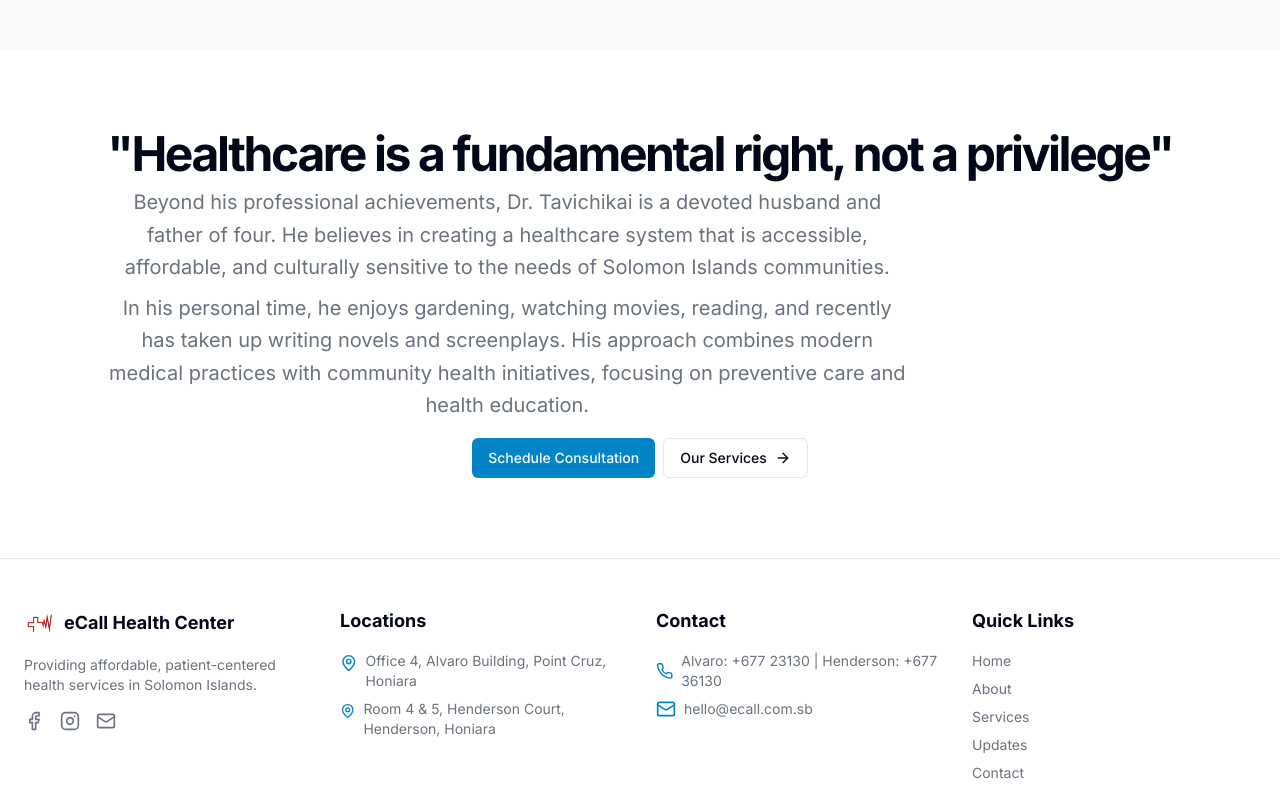
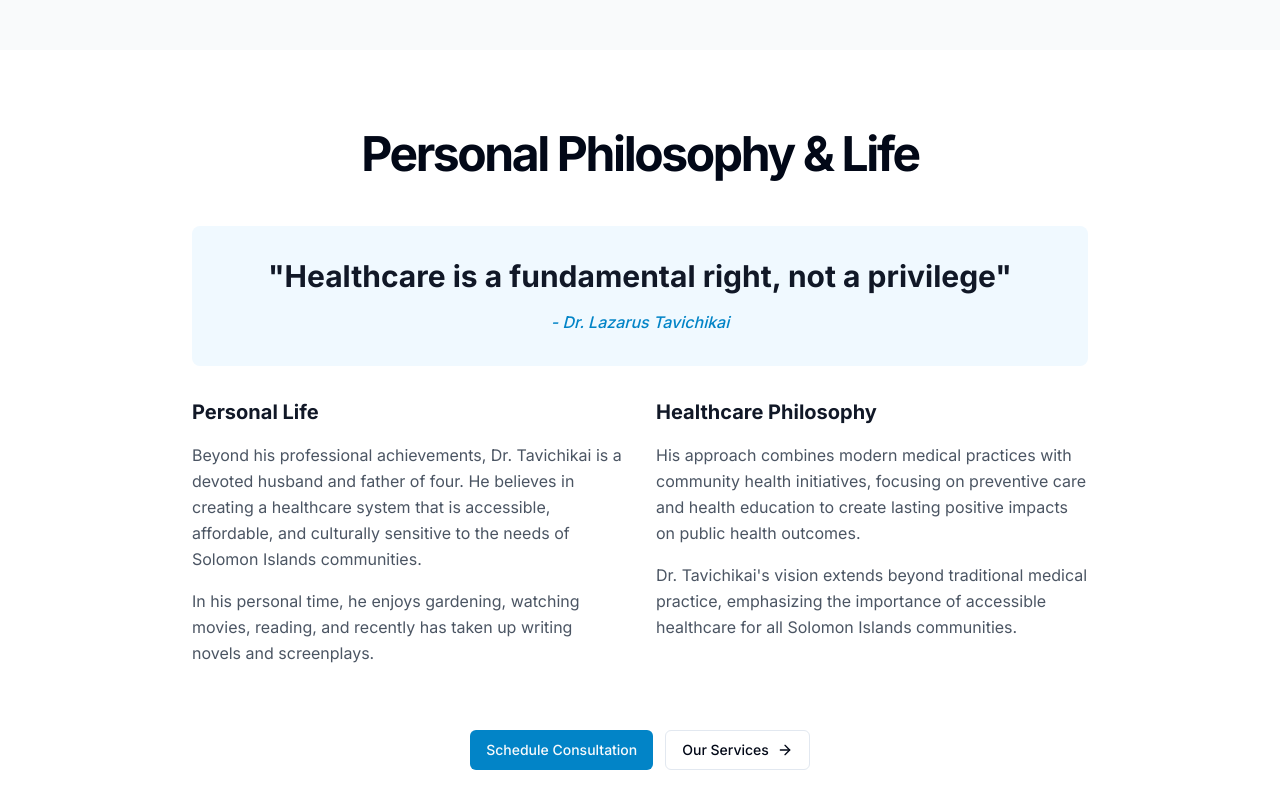
Before and after one commit to brianitsup/new-ecall-website, a Next.js app: page /about/dr-lazarus-tavichikai in a window 1280 px wide. Shown: the part 3240-4040 px from the top of the page. Built offline with nearby package versions, Linux system fonts and the light colour scheme.

Commit message:
refactor: improve Personal Life & Philosophy section layout
Left-align text, restructure with grid, and enhance typography.

Co-authored-by: null <119980253+brianitsup@users.noreply.github.com>

```diff
--- a/app/(public)/about/dr-lazarus-tavichikai/page.tsx
+++ b/app/(public)/about/dr-lazarus-tavichikai/page.tsx
@@ -348,23 +348,53 @@ export default function DrLazarusTavichikaiPage() {
       {/* Personal Life & Philosophy */}
       <section className="w-full py-12 md:py-16 lg:py-20">
         <div className="container px-4 md:px-6">
-          <div className="flex flex-col items-center justify-center space-y-4 text-center">
-            <div className="space-y-2">
-              <h2 className="text-3xl font-bold tracking-tighter sm:text-4xl md:text-5xl">
+          <div className="mx-auto max-w-4xl">
+            <div className="text-center mb-12">
+              <h2 className="text-3xl font-bold tracking-tighter sm:text-4xl md:text-5xl mb-4">
+                Personal Philosophy & Life
+              </h2>
+            </div>
+
+            <div className="space-y-8">
+              {/* Quote Section */}
+              <div className="bg-sky-50 rounded-lg p-8 text-center">
+                <blockquote className="text-2xl md:text-3xl font-bold text-gray-900 mb-4">
                   "Healthcare is a fundamental right, not a privilege"
-              </h2>
-              <p className="max-w-[800px] text-gray-500 md:text-xl/relaxed lg:text-base/relaxed xl:text-xl/relaxed">
+                </blockquote>
+                <cite className="text-sky-600 font-medium">- Dr. Lazarus Tavichikai</cite>
+              </div>
+
+              {/* Content Grid */}
+              <div className="grid gap-8 md:grid-cols-2">
+                <div className="space-y-4">
+                  <h3 className="text-xl font-bold text-gray-900">Personal Life</h3>
+                  <p className="text-gray-600 leading-relaxed">
                     Beyond his professional achievements, Dr. Tavichikai is a devoted husband and father of four. He
-                believes in creating a healthcare system that is accessible, affordable, and culturally sensitive to the
-                needs of Solomon Islands communities.
+                    believes in creating a healthcare system that is accessible, affordable, and culturally sensitive to
+                    the needs of Solomon Islands communities.
                   </p>
-              <p className="max-w-[800px] text-gray-500 md:text-xl/relaxed lg:text-base/relaxed xl:text-xl/relaxed">
-                In his personal time, he enjoys gardening, watching movies, reading, and recently has taken up writing
-                novels and screenplays. His approach combines modern medical practices with community health
-                initiatives, focusing on preventive care and health education.
+                  <p className="text-gray-600 leading-relaxed">
+                    In his personal time, he enjoys gardening, watching movies, reading, and recently has taken up
+                    writing novels and screenplays.
                   </p>
                 </div>
-            <div className="flex flex-col gap-2 min-[400px]:flex-row">
+
+                <div className="space-y-4">
+                  <h3 className="text-xl font-bold text-gray-900">Healthcare Philosophy</h3>
+                  <p className="text-gray-600 leading-relaxed">
+                    His approach combines modern medical practices with community health initiatives, focusing on
+                    preventive care and health education to create lasting positive impacts on public health outcomes.
+                  </p>
+                  <p className="text-gray-600 leading-relaxed">
+                    Dr. Tavichikai's vision extends beyond traditional medical practice, emphasizing the importance of
+                    accessible healthcare for all Solomon Islands communities.
+                  </p>
+                </div>
+              </div>
+
+              {/* Call to Action */}
+              <div className="text-center pt-8">
+                <div className="flex flex-col gap-3 sm:flex-row sm:justify-center">
                   <Button asChild className="bg-sky-600 hover:bg-sky-700">
                     <Link href="/contact">Schedule Consultation</Link>
                   </Button>
@@ -377,6 +407,8 @@ export default function DrLazarusTavichikaiPage() {
                 </div>
               </div>
             </div>
+          </div>
+        </div>
       </section>
     </div>
   )
--- a/app/(public)/about/page.tsx
+++ b/app/(public)/about/page.tsx
@@ -74,12 +74,12 @@ export default function AboutPage() {
                   Tavichikai. Our team includes general practitioners, nurses, laboratory technicians, ultrasound
                   specialists, maternal health experts, and dental professionals.
                 </p>
-                <p className="text-gray-500 md:text-xl/relaxed lg:text-base/relaxed xl:text-xl/relaxed">
+                <p className="text-gray-500 md:text-xl/relaxed lg:text-base/relaxed x2:text-x2/relaxed">
                   Each member of our team brings specialized expertise and a commitment to excellence in patient care.
                   Many of our specialists have international training and experience, combined with deep knowledge of
                   local health challenges and needs in the Solomon Islands.
                 </p>
-                <p className="text-gray-500 md:text-xl/relaxed lg:text-base/relaxed xl:text-xl/relaxed">
+                <p className="text-gray-500 md:text-xl/relaxed lg:text-base/relaxed x2:text-x2/relaxed">
                   Together, our team works collaboratively to provide comprehensive, integrated healthcare services that
                   address both immediate medical needs and long-term health outcomes for our community.
                 </p>
```
Lines whose indentation alone changed are shown as unchanged.
